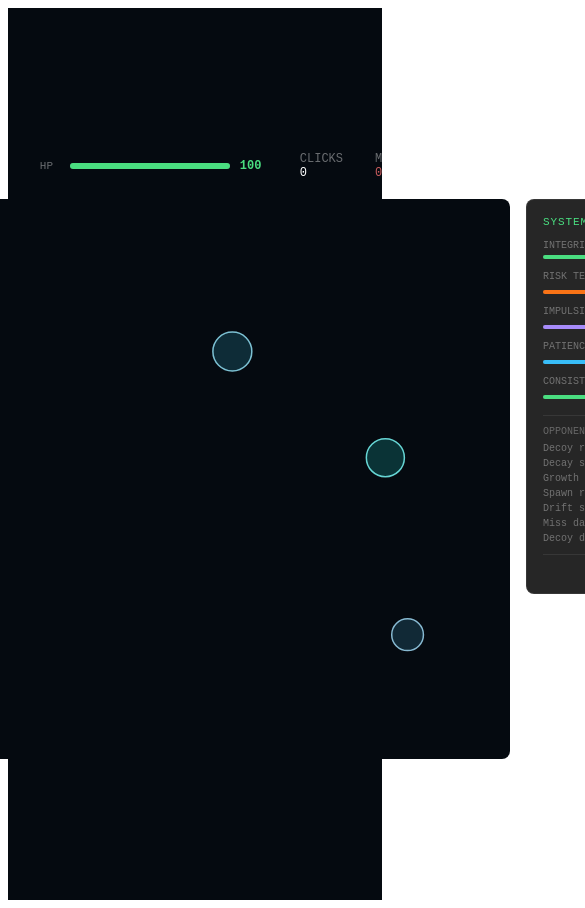
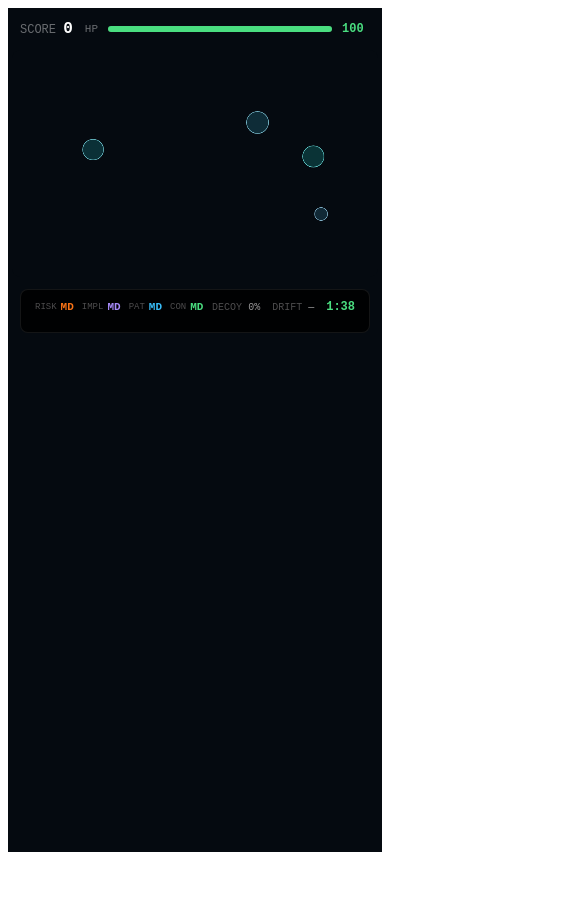
Before and after one commit to maleyhaf/BehaviorOS, a React (Vite) app: page / in a window 390 px wide. Both pictures are taken after a click on the button "BEGIN SESSION". Shown: the top 908 px of the page, 585 px wide, since content can reach past the window. After the commit the page ends 860 px from the top, so only its background shows below. Built offline with nearby package versions, Linux system fonts and the light colour scheme.

Commit message:
Feat: mobile responsiveness added

```diff
--- a/index.html
+++ b/index.html
@@ -2,9 +2,8 @@
 <html lang="en">
   <head>
     <meta charset="UTF-8" />
-    <link rel="icon" type="image/svg+xml" href="/favicon.svg" />
-    <meta name="viewport" content="width=device-width, initial-scale=1.0" />
-    <title>behavioros</title>
+    <meta name="viewport" content="width=device-width, initial-scale=1.0, maximum-scale=1.0, user-scalable=no" />
+    <title>Adaptive System</title>
   </head>
   <body>
     <div id="root"></div>
--- a/src/App.tsx
+++ b/src/App.tsx
@@ -1,9 +1,11 @@
 import { useGameEngine } from './hooks/useGameEngine'
+import { useWindowSize, fitCanvas } from './hooks/useWindowSize'
 import { GameCanvas } from './components/GameCanvas'
 import { BehaviorOSPanel } from './components/BehaviorOSPanel'
 import { EndScreen } from './components/EndScreen'
 import { MAX_HP } from './engine/shapeEngine'
 
+// Fixed internal resolution — game logic always runs at this size
 const CANVAS_W = 900
 const CANVAS_H = 560
 
@@ -11,14 +13,11 @@ function HpBar({ hp }: { hp: number }) {
   const pct = (hp / MAX_HP) * 100
   const color = hp > 60 ? '#4ade80' : hp > 30 ? '#facc15' : '#f87171'
   return (
-    <div style={{ display: 'flex', alignItems: 'center', gap: 10 }}>
-      <span style={{ color: 'rgba(255,255,255,0.4)', fontSize: 11, minWidth: 20 }}>HP</span>
-      <div style={{ width: 160, height: 6, background: 'rgba(255,255,255,0.1)', borderRadius: 3 }}>
+    <div style={{ display: 'flex', alignItems: 'center', gap: 10, flex: 1 }}>
+      <span style={{ color: 'rgba(255,255,255,0.4)', fontSize: 11 }}>HP</span>
+      <div style={{ flex: 1, height: 6, background: 'rgba(255,255,255,0.1)', borderRadius: 3 }}>
         <div style={{
-          width: `${pct}%`,
-          height: '100%',
-          background: color,
-          borderRadius: 3,
+          width: `${pct}%`, height: '100%', background: color, borderRadius: 3,
           transition: 'width 0.2s ease, background 0.4s ease',
         }} />
       </div>
@@ -28,6 +27,18 @@ function HpBar({ hp }: { hp: number }) {
 }
 
 export default function App() {
+  const { width: winW, height: winH } = useWindowSize()
+  const isMobile = winW < 768
+
+  // On mobile: canvas takes full width minus padding, panel goes below
+  // On desktop: canvas + side panel sit side by side
+  const PANEL_W = 236   // BehaviorOS panel width + gap
+  const padding = isMobile ? 12 : 24
+  const availableW = winW - padding * 2 - (isMobile ? 0 : PANEL_W)
+  const availableH = winH - (isMobile ? 160 : 120) // leave room for header + panel
+
+  const { displayW, displayH, scale } = fitCanvas(CANVAS_W, CANVAS_H, availableW, availableH)
+
   const { gameState, report, start, handleClick, sessionsPlayed, storedProfile } = useGameEngine(CANVAS_W, CANVAS_H)
   const { phase, score, hp, timeElapsed, shapes, player, modifiers, adaptationLog } = gameState
   const timeLeft = Math.max(0, Math.ceil((100_000 - timeElapsed) / 1000))
@@ -43,41 +54,47 @@ export default function App() {
       display: 'flex',
       flexDirection: 'column',
       alignItems: 'center',
-      justifyContent: 'center',
-      gap: 16,
-      padding: 24,
+      justifyContent: phase === 'playing' ? 'flex-start' : 'center',
+      padding,
+      paddingTop: phase === 'playing' ? padding : undefined,
       fontFamily: 'monospace',
+      gap: 12,
+      boxSizing: 'border-box',
     }}>
 
+      {/* ── IDLE ── */}
       {phase === 'idle' && (
-        <div style={{ textAlign: 'center', color: 'white', marginBottom: 16 }}>
-          <div style={{ fontSize: 28, fontWeight: 'bold', marginBottom: 8 }}>ADAPTIVE SYSTEM</div>
+        <div style={{ textAlign: 'center', color: 'white', maxWidth: 480, width: '100%' }}>
+          <div style={{ fontSize: isMobile ? 22 : 28, fontWeight: 'bold', marginBottom: 8 }}>
+            ADAPTIVE SYSTEM
+          </div>
 
-          {storedProfile ? (
+          {storedProfile && (
             <div style={{
               display: 'inline-block',
               background: 'rgba(74,222,128,0.08)',
               border: '1px solid rgba(74,222,128,0.2)',
-              borderRadius: 4,
-              padding: '8px 16px',
-              marginBottom: 16,
-              fontSize: 12,
-              color: 'rgba(74,222,128,0.8)',
+              borderRadius: 4, padding: '8px 16px', marginBottom: 16,
+              fontSize: 11, color: 'rgba(74,222,128,0.8)',
             }}>
               RETURNING SUBJECT — SESSION {storedProfile.sessionsPlayed + 1} — PRIOR PROFILE LOADED
             </div>
-          ) : null}
+          )}
 
-          <div style={{ color: 'rgba(255,255,255,0.4)', fontSize: 13, marginBottom: 8, maxWidth: 480 }}>
-            Click shapes to score. Survive as long as possible.
+          <div style={{ color: 'rgba(255,255,255,0.4)', fontSize: 13, marginBottom: 8 }}>
+            Tap shapes to score. Survive as long as possible.
           </div>
-          <div style={{ color: 'rgba(255,255,255,0.25)', fontSize: 12, marginBottom: 24, maxWidth: 480 }}>
-            Missing large shapes drains HP. Clicking decoys drains more. Click at peak size to recover HP.
+          <div style={{ color: 'rgba(255,255,255,0.25)', fontSize: 12, marginBottom: 24 }}>
+            Missing large shapes drains HP. Tapping decoys drains more. Tap at peak size to recover HP.
             {storedProfile ? ' The system remembers you.' : ' The system is watching.'}
           </div>
 
           {storedProfile && (
-            <div style={{ display: 'flex', gap: 24, justifyContent: 'center', marginBottom: 20, fontSize: 11, color: 'rgba(255,255,255,0.3)' }}>
+            <div style={{
+              display: 'flex', gap: isMobile ? 12 : 24, justifyContent: 'center',
+              marginBottom: 20, fontSize: 11, color: 'rgba(255,255,255,0.3)',
+              flexWrap: 'wrap',
+            }}>
               <span>RISK <span style={{ color: 'rgba(249,115,22,0.7)' }}>{Math.round(storedProfile.riskTolerance * 100)}</span></span>
               <span>IMPULSIVITY <span style={{ color: 'rgba(167,139,250,0.7)' }}>{Math.round(storedProfile.impulsivity * 100)}</span></span>
               <span>PATIENCE <span style={{ color: 'rgba(56,189,248,0.7)' }}>{Math.round(storedProfile.patience * 100)}</span></span>
@@ -87,32 +104,67 @@ export default function App() {
 
           <button onClick={start} style={{
             background: '#4ade80', border: 'none', color: '#050a10',
-            padding: '12px 40px', borderRadius: 4, cursor: 'pointer',
-            fontFamily: 'monospace', fontWeight: 'bold', fontSize: 14, letterSpacing: '0.08em',
+            padding: '14px 40px', borderRadius: 4, cursor: 'pointer',
+            fontFamily: 'monospace', fontWeight: 'bold',
+            fontSize: isMobile ? 16 : 14, letterSpacing: '0.08em',
+            width: isMobile ? '100%' : 'auto',
           }}>
             {storedProfile ? `BEGIN SESSION ${storedProfile.sessionsPlayed + 1}` : 'BEGIN SESSION'}
           </button>
         </div>
       )}
 
+      {/* ── PLAYING ── */}
       {phase === 'playing' && (
         <>
-          <div style={{ display: 'flex', gap: 32, alignItems: 'center', color: 'white', fontSize: 12 }}>
-            <span style={{ color: 'rgba(255,255,255,0.4)' }}>
-              SCORE <span style={{ color: 'white', fontWeight: 'bold', fontSize: 18 }}>{score}</span>
+          {/* Header bar */}
+          <div style={{
+            display: 'flex', gap: isMobile ? 12 : 24,
+            alignItems: 'center', color: 'white', fontSize: 12,
+            width: '100%', maxWidth: displayW + PANEL_W,
+            flexWrap: isMobile ? 'wrap' : 'nowrap',
+          }}>
+            <span style={{ color: 'rgba(255,255,255,0.4)', whiteSpace: 'nowrap' }}>
+              SCORE <span style={{ color: 'white', fontWeight: 'bold', fontSize: isMobile ? 16 : 18 }}>{score}</span>
             </span>
             <HpBar hp={hp} />
-            <span style={{ color: 'rgba(255,255,255,0.4)' }}>
-              CLICKS <span style={{ color: 'white' }}>{player.totalClicks}</span>
-            </span>
-            <span style={{ color: 'rgba(255,255,255,0.4)' }}>
-              MISSED <span style={{ color: 'rgba(248,113,113,0.8)' }}>{player.totalMisses}</span>
-            </span>
+            {!isMobile && (
+              <>
+                <span style={{ color: 'rgba(255,255,255,0.4)', whiteSpace: 'nowrap' }}>
+                  CLICKS <span style={{ color: 'white' }}>{player.totalClicks}</span>
+                </span>
+                <span style={{ color: 'rgba(255,255,255,0.4)', whiteSpace: 'nowrap' }}>
+                  MISSED <span style={{ color: 'rgba(248,113,113,0.8)' }}>{player.totalMisses}</span>
+                </span>
+              </>
+            )}
           </div>
 
-          <div style={{ display: 'flex', gap: 16, alignItems: 'flex-start' }}>
-            <GameCanvas shapes={shapes} width={CANVAS_W} height={CANVAS_H} onCanvasClick={handleClick} />
-            <BehaviorOSPanel player={player} modifiers={modifiers} adaptationLog={adaptationLog} timeLeft={timeLeft} hp={hp} />
+          {/* Canvas + panel */}
+          <div style={{
+            display: 'flex',
+            flexDirection: isMobile ? 'column' : 'row',
+            gap: 12,
+            alignItems: isMobile ? 'center' : 'flex-start',
+            width: '100%',
+          }}>
+            <GameCanvas
+              shapes={shapes}
+              width={CANVAS_W}
+              height={CANVAS_H}
+              displayW={displayW}
+              displayH={displayH}
+              scale={scale}
+              onCanvasClick={handleClick}
+            />
+            <BehaviorOSPanel
+              player={player}
+              modifiers={modifiers}
+              adaptationLog={adaptationLog}
+              timeLeft={timeLeft}
+              hp={hp}
+              compact={isMobile}
+            />
           </div>
         </>
       )}
--- a/src/components/BehaviorOSPanel.tsx
+++ b/src/components/BehaviorOSPanel.tsx
@@ -7,6 +7,7 @@ interface Props {
   adaptationLog: AdaptationEntry[]
   timeLeft: number
   hp: number
+  compact?: boolean  // mobile: horizontal strip instead of vertical panel
 }
 
 function Bar({ value, color }: { value: number; color: string }) {
@@ -15,17 +16,17 @@ function Bar({ value, color }: { value: number; color: string }) {
       <div style={{ flex: 1, height: 4, background: 'rgba(255,255,255,0.1)', borderRadius: 2 }}>
         <div style={{ width: `${Math.round(value * 100)}%`, height: '100%', background: color, borderRadius: 2, transition: 'width 0.6s ease' }} />
       </div>
-      <span style={{ fontSize: 11, color: 'rgba(255,255,255,0.5)', minWidth: 28, textAlign: 'right' }}>
+      <span style={{ fontSize: 11, color: 'rgba(255,255,255,0.5)', minWidth: 24, textAlign: 'right' }}>
         {Math.round(value * 100)}
       </span>
     </div>
   )
 }
 
-function label(value: number): string {
-  if (value > 0.7) return 'HIGH'
-  if (value > 0.4) return 'MED'
-  return 'LOW'
+function lbl(value: number) {
+  if (value > 0.7) return 'HI'
+  if (value > 0.4) return 'MD'
+  return 'LO'
 }
 
 function Row({ label, value }: { label: string; value: string }) {
@@ -37,7 +38,64 @@ function Row({ label, value }: { label: string; value: string }) {
   )
 }
 
-export function BehaviorOSPanel({ player, modifiers, adaptationLog, timeLeft, hp }: Props) {
+// ── Compact (mobile): horizontal strip of trait pills ──────────────────────
+function CompactPanel({ player, modifiers, adaptationLog, timeLeft, hp }: Omit<Props, 'compact'>) {
+  const hpPct = hp / MAX_HP
+  const hpColor = hpPct > 0.6 ? '#4ade80' : hpPct > 0.3 ? '#facc15' : '#f87171'
+  const lastEntry = adaptationLog[adaptationLog.length - 1]
+
+  const traits = [
+    { label: 'RISK', value: player.riskTolerance, color: '#f97316' },
+    { label: 'IMPL', value: player.impulsivity, color: '#a78bfa' },
+    { label: 'PAT', value: player.patience, color: '#38bdf8' },
+    { label: 'CON', value: player.consistency, color: '#4ade80' },
+  ]
+
+  return (
+    <div style={{
+      background: 'rgba(0,0,0,0.85)',
+      border: '1px solid rgba(255,255,255,0.08)',
+      borderRadius: 8,
+      padding: '10px 14px',
+      fontFamily: 'monospace',
+      width: '100%',
+      boxSizing: 'border-box',
+    }}>
+      {/* Trait row */}
+      <div style={{ display: 'flex', gap: 8, marginBottom: 8, flexWrap: 'wrap' }}>
+        {traits.map(t => (
+          <div key={t.label} style={{ display: 'flex', alignItems: 'center', gap: 4 }}>
+            <span style={{ fontSize: 9, color: 'rgba(255,255,255,0.3)' }}>{t.label}</span>
+            <span style={{ fontSize: 11, color: t.color, fontWeight: 'bold' }}>{lbl(t.value)}</span>
+          </div>
+        ))}
+        <div style={{ marginLeft: 'auto', display: 'flex', gap: 12, alignItems: 'center' }}>
+          <span style={{ fontSize: 10, color: 'rgba(255,255,255,0.3)' }}>
+            DECOY <span style={{ color: 'rgba(255,255,255,0.6)' }}>{Math.round(modifiers.decoyProbability * 100)}%</span>
+          </span>
+          <span style={{ fontSize: 10, color: 'rgba(255,255,255,0.3)' }}>
+            DRIFT <span style={{ color: 'rgba(255,255,255,0.6)' }}>{modifiers.driftSpeed > 0 ? `${Math.round(modifiers.driftSpeed)}` : '—'}</span>
+          </span>
+          <span style={{ fontSize: 12, color: hpColor, fontWeight: 'bold' }}>
+            {Math.floor(timeLeft / 60)}:{String(timeLeft % 60).padStart(2, '0')}
+          </span>
+        </div>
+      </div>
+
+      {/* Latest adaptation */}
+      {lastEntry && (
+        <div style={{ fontSize: 10, color: 'rgba(250,204,21,0.7)', borderTop: '1px solid rgba(255,255,255,0.05)', paddingTop: 6 }}>
+          ↳ {lastEntry.description}
+        </div>
+      )}
+    </div>
+  )
+}
+
+// ── Full (desktop): vertical sidebar ──────────────────────────────────────
+export function BehaviorOSPanel({ player, modifiers, adaptationLog, timeLeft, hp, compact }: Props) {
+  if (compact) return <CompactPanel player={player} modifiers={modifiers} adaptationLog={adaptationLog} timeLeft={timeLeft} hp={hp} />
+
   const lastEntry = adaptationLog[adaptationLog.length - 1]
   const hpPct = hp / MAX_HP
   const hpColor = hpPct > 0.6 ? '#4ade80' : hpPct > 0.3 ? '#facc15' : '#f87171'
@@ -53,12 +111,12 @@ export function BehaviorOSPanel({ player, modifiers, adaptationLog, timeLeft, hp
       fontSize: 12,
       width: 220,
       userSelect: 'none',
+      flexShrink: 0,
     }}>
       <div style={{ color: '#4ade80', marginBottom: 12, fontSize: 11, letterSpacing: '0.08em' }}>
         SYSTEM STATUS
       </div>
 
-      {/* HP mini bar */}
       <div style={{ marginBottom: 12 }}>
         <div style={{ display: 'flex', justifyContent: 'space-between', marginBottom: 4 }}>
           <span style={{ fontSize: 10, color: 'rgba(255,255,255,0.35)' }}>INTEGRITY</span>
@@ -70,16 +128,16 @@ export function BehaviorOSPanel({ player, modifiers, adaptationLog, timeLeft, hp
       </div>
 
       <div style={{ marginBottom: 12 }}>
-        <Row label="RISK TENDENCY" value={label(player.riskTolerance)} />
+        <Row label="RISK TENDENCY" value={lbl(player.riskTolerance) === 'HI' ? 'HIGH' : lbl(player.riskTolerance) === 'MD' ? 'MED' : 'LOW'} />
         <Bar value={player.riskTolerance} color="#f97316" />
         <div style={{ height: 8 }} />
-        <Row label="IMPULSIVITY" value={label(player.impulsivity)} />
+        <Row label="IMPULSIVITY" value={lbl(player.impulsivity) === 'HI' ? 'HIGH' : lbl(player.impulsivity) === 'MD' ? 'MED' : 'LOW'} />
         <Bar value={player.impulsivity} color="#a78bfa" />
         <div style={{ height: 8 }} />
-        <Row label="PATIENCE" value={label(player.patience)} />
+        <Row label="PATIENCE" value={lbl(player.patience) === 'HI' ? 'HIGH' : lbl(player.patience) === 'MD' ? 'MED' : 'LOW'} />
         <Bar value={player.patience} color="#38bdf8" />
         <div style={{ height: 8 }} />
-        <Row label="CONSISTENCY" value={label(player.consistency)} />
+        <Row label="CONSISTENCY" value={lbl(player.consistency) === 'HI' ? 'HIGH' : lbl(player.consistency) === 'MD' ? 'MED' : 'LOW'} />
         <Bar value={player.consistency} color="#4ade80" />
       </div>
 
@@ -98,11 +156,8 @@ export function BehaviorOSPanel({ player, modifiers, adaptationLog, timeLeft, hp
         <div style={{
           background: 'rgba(250,204,21,0.08)',
           border: '1px solid rgba(250,204,21,0.2)',
-          borderRadius: 4,
-          padding: '6px 8px',
-          fontSize: 10,
-          color: 'rgba(250,204,21,0.8)',
-          marginBottom: 10,
+          borderRadius: 4, padding: '6px 8px',
+          fontSize: 10, color: 'rgba(250,204,21,0.8)', marginBottom: 10,
         }}>
           ↳ {lastEntry.description}
         </div>
--- a/src/components/GameCanvas.tsx
+++ b/src/components/GameCanvas.tsx
@@ -4,13 +4,16 @@ import type { Shape } from '../types'
 // canvas component for rendering game shapes
 interface Props {
   shapes: Shape[]
-  width: number
+  width: number          // internal canvas resolution
   height: number
+  displayW: number       // CSS display size (scaled)
+  displayH: number
+  scale: number          // displayW / width — used to map touch coords back
   onCanvasClick: (x: number, y: number) => void
 }
 
 // render shapes with dynamic coloring based on age
-export function GameCanvas({ shapes, width, height, onCanvasClick }: Props) {
+export function GameCanvas({ shapes, width, height, displayW, displayH, scale, onCanvasClick }: Props) {
   const canvasRef = useRef<HTMLCanvasElement>(null)
 
   useEffect(() => {
@@ -81,10 +84,26 @@ export function GameCanvas({ shapes, width, height, onCanvasClick }: Props) {
     }
   }, [shapes, width, height])
 
+  // Shared coordinate extraction — divides by scale to get internal coords
+  function coordsFromEvent(clientX: number, clientY: number) {
+    const rect = canvasRef.current!.getBoundingClientRect()
+    return {
+      x: (clientX - rect.left) / scale,
+      y: (clientY - rect.top) / scale,
+    }
+  }
+
   // handle click position relative to canvas
   function handleClick(e: React.MouseEvent<HTMLCanvasElement>) {
     const rect = canvasRef.current!.getBoundingClientRect()
     onCanvasClick(e.clientX - rect.left, e.clientY - rect.top)
+  }
+
+  function handleTouch(e: React.TouchEvent<HTMLCanvasElement>) {
+    e.preventDefault() // stop scroll/zoom hijacking the tap
+    const touch = e.changedTouches[0]
+    const { x, y } = coordsFromEvent(touch.clientX, touch.clientY)
+    onCanvasClick(x, y)
   }
 
   return (
@@ -93,11 +112,15 @@ export function GameCanvas({ shapes, width, height, onCanvasClick }: Props) {
       width={width}
       height={height}
       onClick={handleClick}
+      onTouchEnd={handleTouch}
       style={{
         cursor: 'crosshair',
         display: 'block',
         background: '#050a10',
         borderRadius: 8,
+        width: displayW,
+        height: displayH,
+        touchAction: 'none', // prevent browser handling touch as scroll
       }}
     />
   )
--- a/src/engine/shapeEngine.ts
+++ b/src/engine/shapeEngine.ts
@@ -7,7 +7,7 @@ const BASE_GROWTH = 22
 // minimum radius for shapes
 const MIN_RADIUS = 10
 // maximum radius for shapes
-const MAX_RADIUS = 60
+const MAX_RADIUS = 100
 
 export const MAX_HP = 100
 const PERFECT_CLICK_THRESHOLD = 0.75  // size ratio to qualify for HP regen
--- /dev/null
+++ b/src/hooks/useWindowSize.ts
@@ -0,0 +1,31 @@
+import { useState, useEffect } from 'react'
+
+export function useWindowSize() {
+  const [size, setSize] = useState({ width: window.innerWidth, height: window.innerHeight })
+
+  useEffect(() => {
+    const handler = () => setSize({ width: window.innerWidth, height: window.innerHeight })
+    window.addEventListener('resize', handler)
+    return () => window.removeEventListener('resize', handler)
+  }, [])
+
+  return size
+}
+
+// Given a fixed internal canvas size, return the CSS display size
+// that fits within the available space while preserving aspect ratio
+export function fitCanvas(
+  internalW: number,
+  internalH: number,
+  availableW: number,
+  availableH: number
+): { displayW: number; displayH: number; scale: number } {
+  const scaleX = availableW / internalW
+  const scaleY = availableH / internalH
+  const scale = Math.min(scaleX, scaleY, 1) // never upscale
+  return {
+    displayW: Math.floor(internalW * scale),
+    displayH: Math.floor(internalH * scale),
+    scale,
+  }
+}
```
